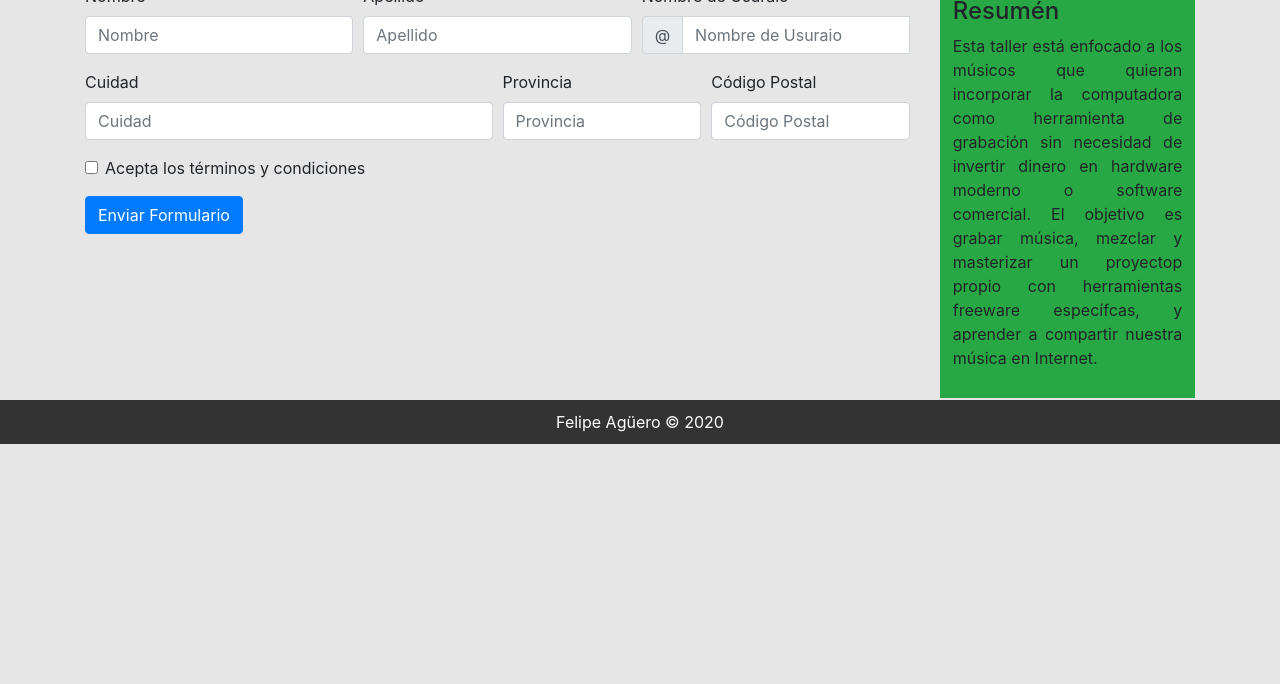
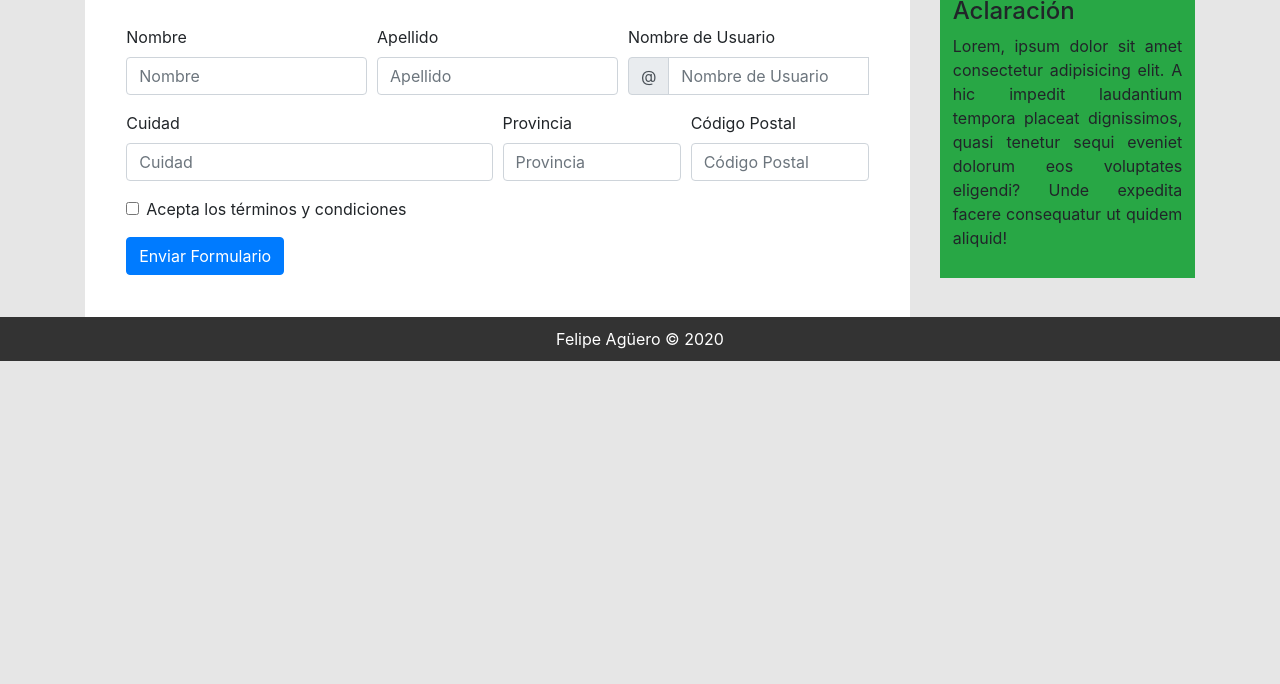
Before and after one commit to feelippe-ag/HTML-CSS-BOOTSTRAP, a plain HTML site: page inscripciones.html in a window 1280 px wide. Shown: the part 116-800 px from the top of the page. Drawn offline with nearby package versions, Linux system fonts and the light colour scheme.

Commit message:
Cambios en el estilo del form

```diff
--- a/inscripciones.html
+++ b/inscripciones.html
@@ -36,10 +36,12 @@
 
     </header>
 
+    <!-- Me gustaria saber como ahorrar codigo para el header que se repite en todas las páginas y no copiar simplemente, ya que me genera un pequeño cambio de lugar en lo que veo, al navegar por las paginas-->
 
     <div class="container">
         <section class="main row">
             <div class="col-md-9 col-sm-8 col-xs-12">
+              <article class="article">
                 <form class="needs-validation" novalidate>
                     <div class="form-row">
                       <div class="col-md-4 mb-3">
@@ -57,12 +59,12 @@
                         </div>
                       </div>
                       <div class="col-md-4 mb-3">
-                        <label for="validationCustomUsername">Nombre de Usuraio</label>
+                        <label for="validationCustomUsername">Nombre de Usuario</label>
                         <div class="input-group">
                           <div class="input-group-prepend">
                             <span class="input-group-text" id="inputGroupPrepend">@</span>
                           </div>
-                          <input type="text" class="form-control" id="validationCustomUsername" placeholder="Nombre de Usuraio" aria-describedby="inputGroupPrepend" required>
+                          <input type="text" class="form-control" id="validationCustomUsername" placeholder="Nombre de Usuario" aria-describedby="inputGroupPrepend" required>
                           <div class="invalid-feedback">
                             Por favor, elija un nombre de usuario.
                           </div>
@@ -105,6 +107,8 @@
                     </div>
                     <button class="btn btn-primary" type="submit">Enviar Formulario</button>
                   </form>
+              </article>
+
 
                   <script>
                   // Example starter JavaScript for disabling form submissions if there are invalid fields
@@ -130,8 +134,8 @@
             <div class="col-md-3 col-sm-4 col-xs-12">
 
                 <aside class="aside bg-success">
-                    <h4>Resumén</h4>
-                    <p>Esta taller está enfocado a los músicos que quieran incorporar la computadora como herramienta de grabación sin necesidad de invertir dinero en hardware moderno o software comercial. El objetivo es grabar música, mezclar y masterizar un proyectop propio con herramientas freeware específcas, y aprender a compartir nuestra música en Internet.</p>
+                    <h4>Aclaración</h4>
+                    <p>Lorem, ipsum dolor sit amet consectetur adipisicing elit. A hic impedit laudantium tempora placeat dignissimos, quasi tenetur sequi eveniet dolorum eos voluptates eligendi? Unde expedita facere consequatur ut quidem aliquid!</p>
                 </aside>
             </div>
 
```
Also changed, not shown: index.html (+6 -6 lines).
